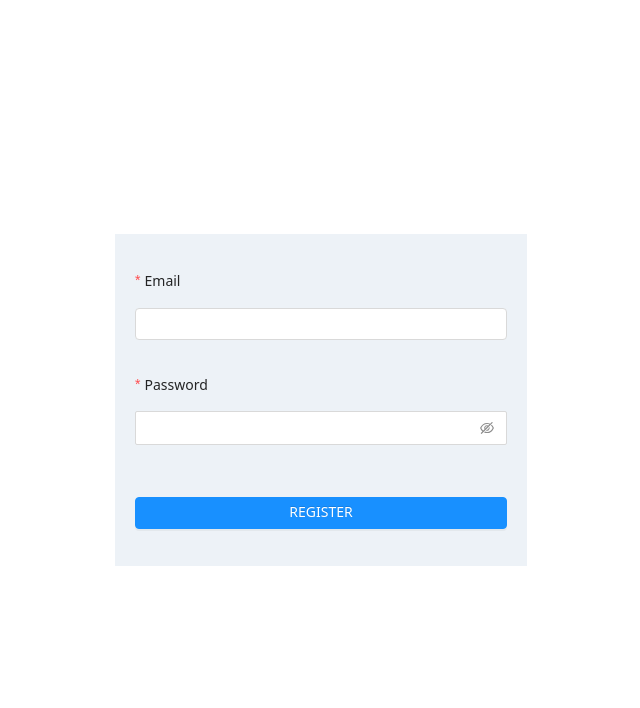
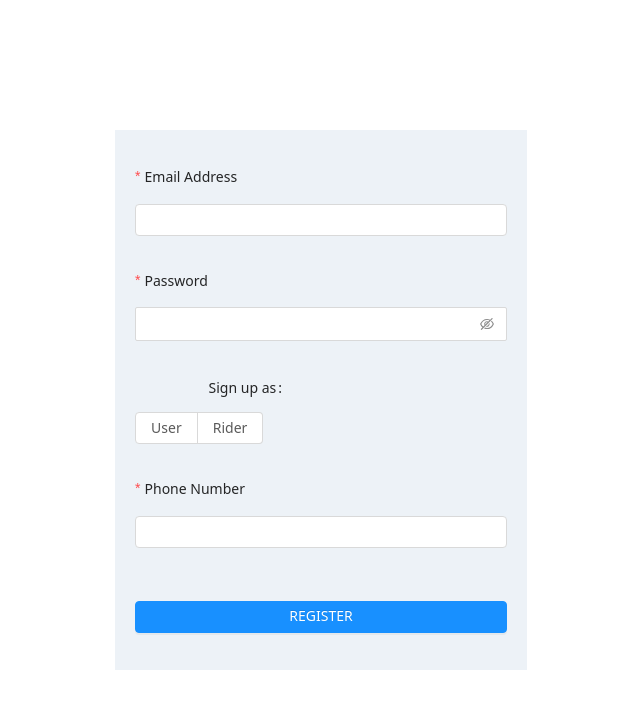
Before and after one commit to agneym/deliverable, a Next.js app: page /register in a window 1280 px wide. Shown: the top 708 px of the page, without its empty margins (319-959 px from the left). Built offline with nearby package versions, Linux system fonts and the light colour scheme.

Commit message:
add choice buttons

```diff
--- a/components/Header.js
+++ b/components/Header.js
@@ -1,5 +1,5 @@
 import styled from "styled-components";
-import { Button, message } from "antd";
+import { message, Button } from "antd";
 import firebase from "firebase/app";
 
 const Container = styled.div`
--- a/components/RegisterForm.js
+++ b/components/RegisterForm.js
@@ -1,5 +1,5 @@
 import styled from "styled-components";
-import { Form, Input, Button, Alert } from "antd";
+import { Form, Input, Button, Radio, Alert } from "antd";
 
 const layout = {
   labelCol: { span: 24 },
@@ -29,7 +29,7 @@ function RegisterForm({ loading, error, onRegister }) {
   return (
     <Form {...layout} name="basic" onFinish={onRegister}>
       <Form.Item
-        label="Email"
+        label="Email Address"
         name="email"
         rules={[
           { required: true, message: "Please input your email!" },
@@ -47,6 +47,21 @@ function RegisterForm({ loading, error, onRegister }) {
         <Input.Password />
       </Form.Item>
 
+      <Form.Item label="Sign up as" name="as" labelCol={{ span: 10 }}>
+        <Radio.Group>
+          <Radio.Button value="user">User</Radio.Button>
+          <Radio.Button value="rider">Rider</Radio.Button>
+        </Radio.Group>
+      </Form.Item>
+
+      <Form.Item
+        label="Phone Number"
+        name="phone"
+        rules={[{ required: true, message: "Please share your phone number!" }]}
+      >
+        <Input />
+      </Form.Item>
+
       <ErrorContainer show={!!error}>
         <Alert message={error} type="error" />
       </ErrorContainer>
```
